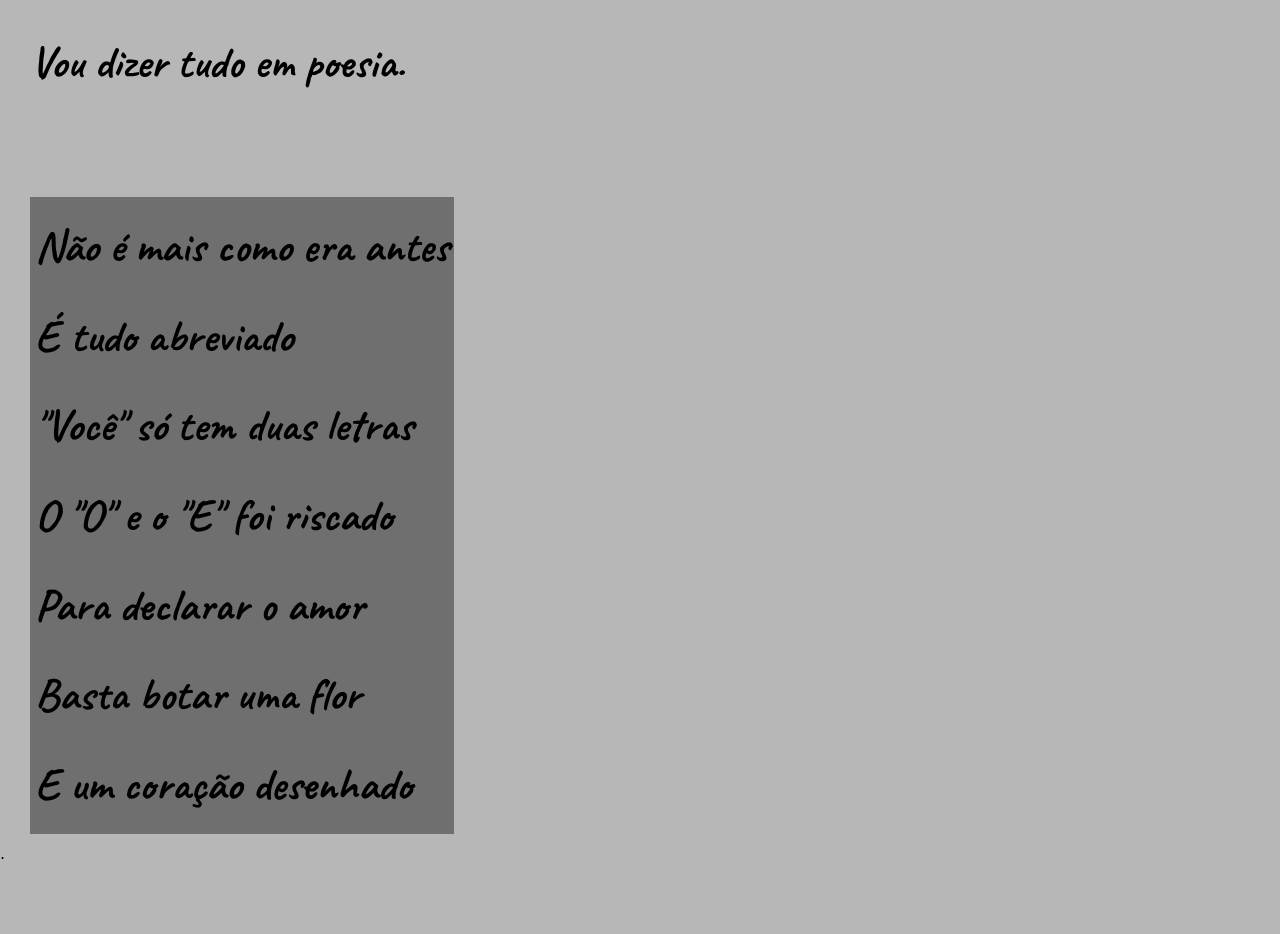
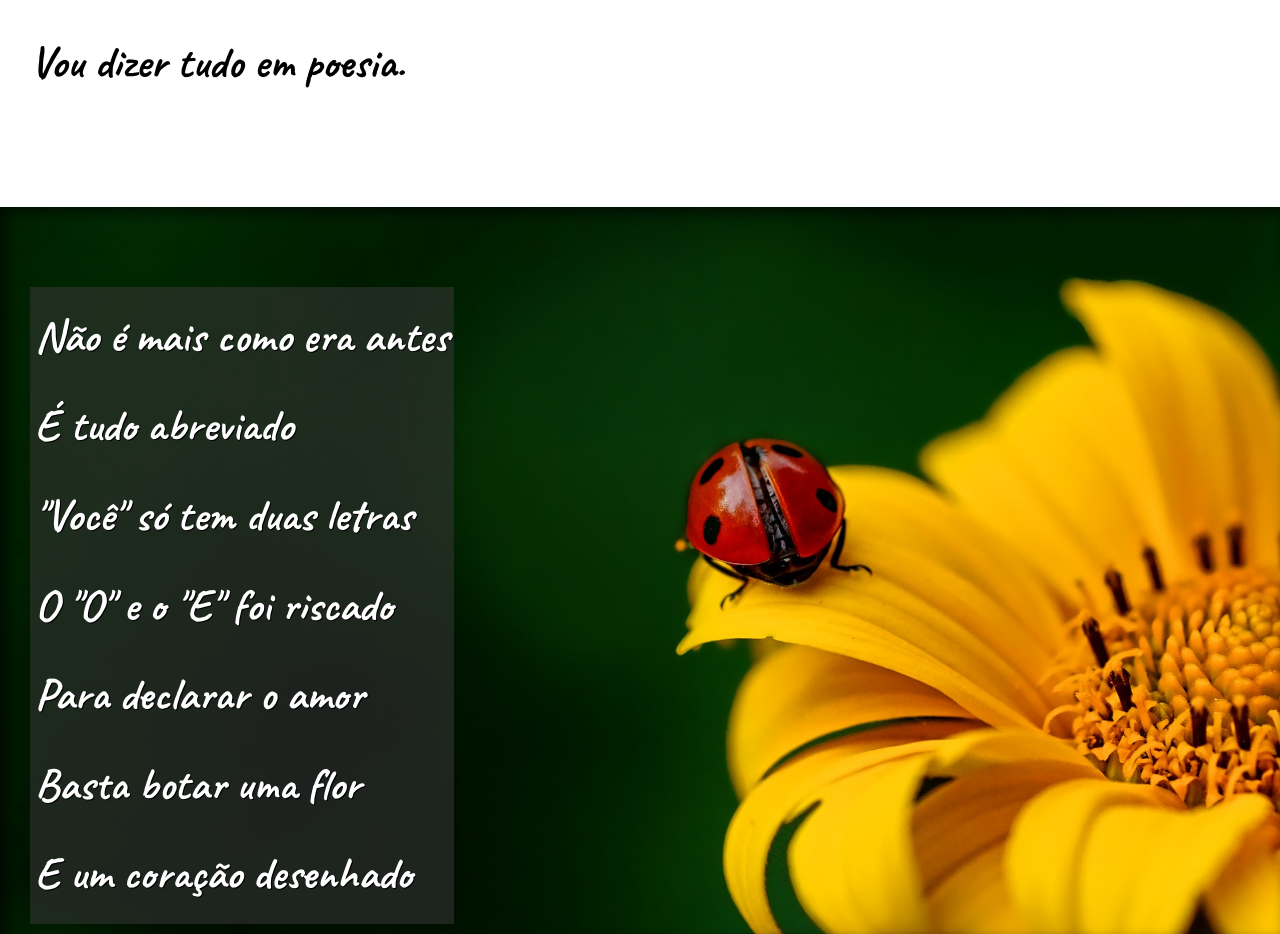
Before and after one commit to Elimi79/html-css, a plain HTML site: page Desafios/d012/index.html in a window 1280 px wide. Shown: the part 860-1794 px from the top of the page. Drawn offline with Linux system fonts and the light colour scheme.

Commit message:
Alterações

```diff
--- a/Desafios/d012/estilo/style.css
+++ b/Desafios/d012/estilo/style.css
@@ -59,18 +59,41 @@ section{
     font-weight: bolder;
 }
 
+section > p{
+    padding-bottom: 2em;
+}
+
 section.normal{
-
+    background-color: white;
+    color: black;
 }
 
 section.imagem{
-
+    background-color: rgba(128, 128, 128, 0.614);
+    color: white;
+    box-shadow: inset 6px 6px 13px 0px rgba(0, 0, 0, 0.584);
+    background-size: cover;
+    background-attachment: fixed;
 }
 
 section.imagem > p{
     display: inline-block;
     padding: 5px;
     background-color: rgba(54, 54, 54, 0.556);
+    text-shadow: 1px 1px 0px black;
+}
+
+section#img01{
+    background-image: url('../imagens/background001.jpg');
+    background-position: right center;
+    background-size: cover;
+}
+
+section#img02{
+    background-image: url('../imagens/background002.jpg');
+    background-position: right center;
+    background-size: cover;
+
 }
 
 footer{
--- a/Desafios/d012/cordel.html
+++ b/Desafios/d012/index.html
@@ -27,7 +27,7 @@
 
 
 
-    <section  class="imagem">
+    <section  class="imagem" id="img01">
         <p>
             Não é mais como era antes <br>
             É tudo abreviado <br>
@@ -37,7 +37,7 @@
             Basta botar uma flor <br>
             E um coração desenhado
         </p>
-    </section>.
+    </section>
 
 
 
@@ -65,7 +65,7 @@
 
 
 
-    <section class="imagem">
+    <section class="imagem" id="img02">
         <p>
             Tenho saudade das cartas <br>
             Escritas com a própria mão <br>
```
Also changed, not shown: 1 other file.
